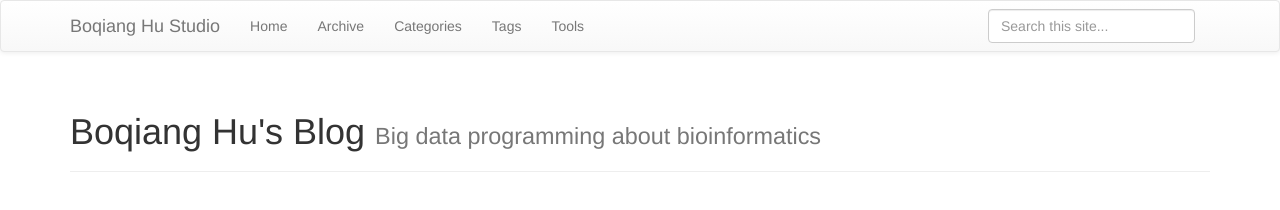
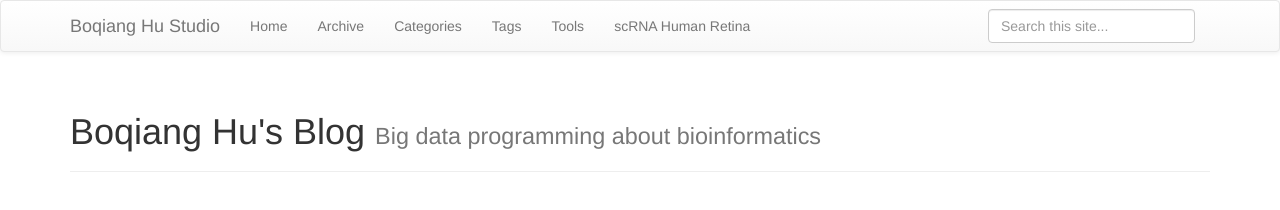
Before and after one commit to huboqiang/huboqiang.github.io, a Jekyll site: the page built from index.md, in a window 1280 px wide. Shown: the top 210 px of the page. Built offline with Jekyll 4.4.1, drawn with Linux system fonts in a browser that asks for light colours.

Commit message:
adding human retina information

```diff
--- a/_includes/themes/bootstrap-3/default.html
+++ b/_includes/themes/bootstrap-3/default.html
@@ -71,7 +71,8 @@
 		<li><a href="/archive.html">Archive</a></li>
 		<li><a href="/categories.html">Categories</a></li>
 		<li><a href="/tags.html">Tags</a></li>
-		<li><a href="/tools.html">Tools</a></li>
+    <li><a href="/tools.html">Tools</a></li>
+    <li><a href="/humanretina.html">scRNA Human Retina</a></li>
 	  </ul>
         <!-- site search -->
           <form class="navbar-form navbar-right" role="search" target="_blank" action="http://www.baidu.com/baidu">
```
